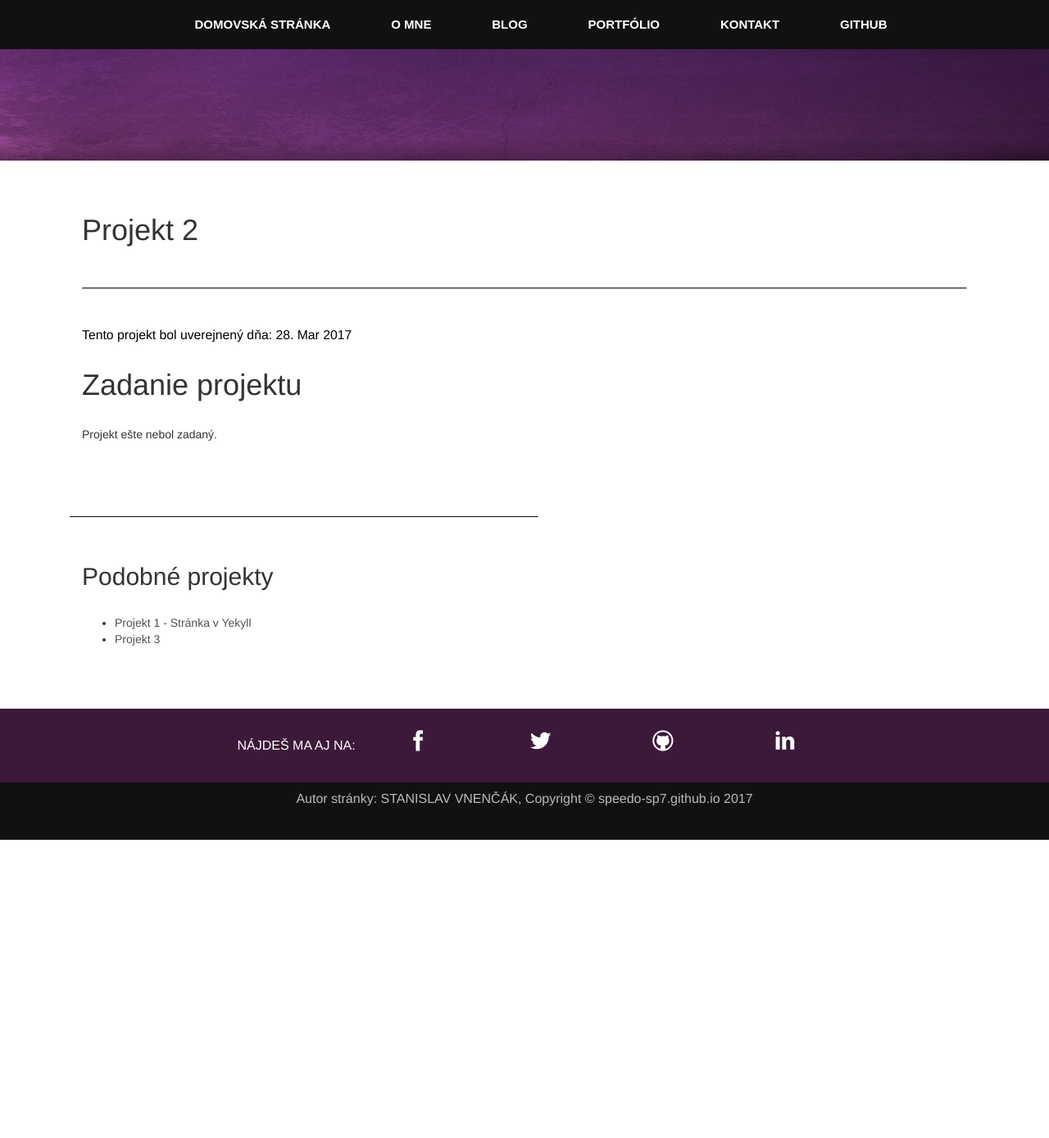
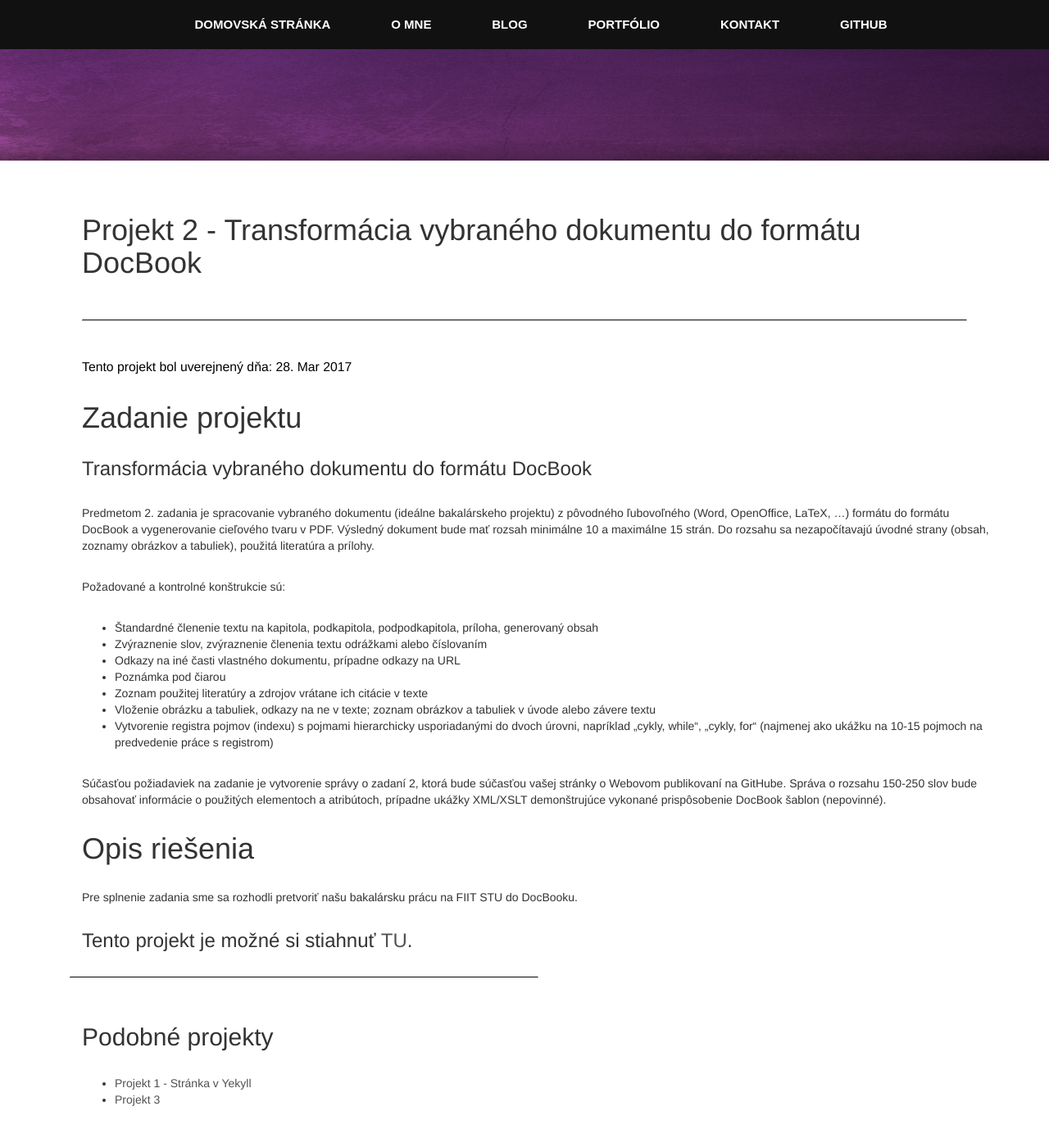
Before and after one commit to speedo-sp7/speedo-sp7.github.io, a Jekyll site: the page built from _portfolio/wpub/wpub-project2.markdown, in a window 1280 px wide and 1400 px high, scrolled down 264 px. Shown: the top 1389 px of the window at 82% size. Built offline with Jekyll 4.4.1, drawn with Linux system fonts in a browser that asks for light colours; before the commit the page ends 1289 px from its top, so only the background shows below that.

Commit message:
Update wpub-project2.markdown

```diff
--- a/_portfolio/wpub/wpub-project2.markdown
+++ b/_portfolio/wpub/wpub-project2.markdown
@@ -1,12 +1,32 @@
 ---
 layout: project
-title: Projekt 2
+title: Projekt 2 - Transformácia vybraného dokumentu do formátu DocBook
 category: "Webové publikovanie"
 tag: wpub
+
+project_url: https://github.com/speedo-sp7/speedo-sp7.github.io/tree/master/uploadedFiles/wpub_zadanie2.zip
 
 show_related_projects: yes
 ---
 
 # Zadanie projektu
 
-Projekt ešte nebol zadaný.
+### Transformácia vybraného dokumentu do formátu DocBook
+
+Predmetom 2. zadania je spracovanie vybraného dokumentu (ideálne bakalárskeho projektu) z pôvodného ľubovoľného (Word, OpenOffice, LaTeX, …) formátu do formátu DocBook a vygenerovanie cieľového tvaru v PDF. Výsledný dokument bude mať rozsah minimálne 10 a maximálne 15 strán. Do rozsahu sa nezapočítavajú úvodné strany (obsah, zoznamy obrázkov a tabuliek), použitá literatúra a prílohy.
+
+Požadované a kontrolné konštrukcie sú:
+
+* Štandardné členenie textu na kapitola, podkapitola, podpodkapitola, príloha, generovaný obsah
+* Zvýraznenie slov, zvýraznenie členenia textu odrážkami alebo číslovaním
+* Odkazy na iné časti vlastného dokumentu, prípadne odkazy na URL
+* Poznámka pod čiarou
+* Zoznam použitej literatúry a zdrojov vrátane ich citácie v texte
+* Vloženie obrázku a tabuliek, odkazy na ne v texte; zoznam obrázkov a tabuliek v úvode alebo závere textu
+* Vytvorenie registra pojmov (indexu) s pojmami hierarchicky usporiadanými do dvoch úrovni, napríklad „cykly, while“, „cykly, for“ (najmenej ako ukážku na 10-15 pojmoch na predvedenie práce s registrom)
+
+Súčasťou požiadaviek na zadanie je vytvorenie správy o zadaní 2, ktorá bude súčasťou vašej stránky o Webovom publikovaní na GitHube. Správa o rozsahu 150-250 slov bude obsahovať informácie o použitých elementoch a atribútoch, prípadne ukážky XML/XSLT demonštrujúce vykonané prispôsobenie DocBook šablon (nepovinné).
+
+# Opis riešenia
+
+Pre splnenie zadania sme sa rozhodli pretvoriť našu bakalársku prácu na FIIT STU do DocBooku.
```
